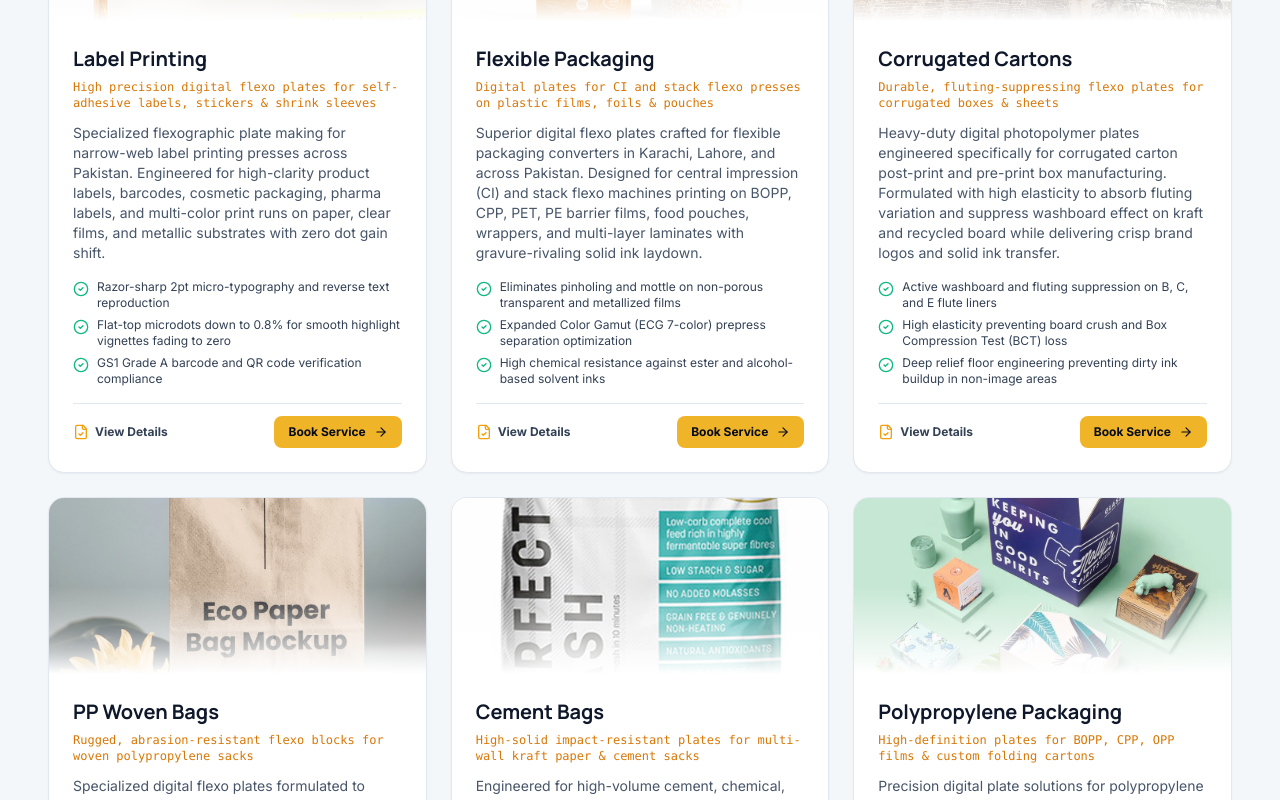
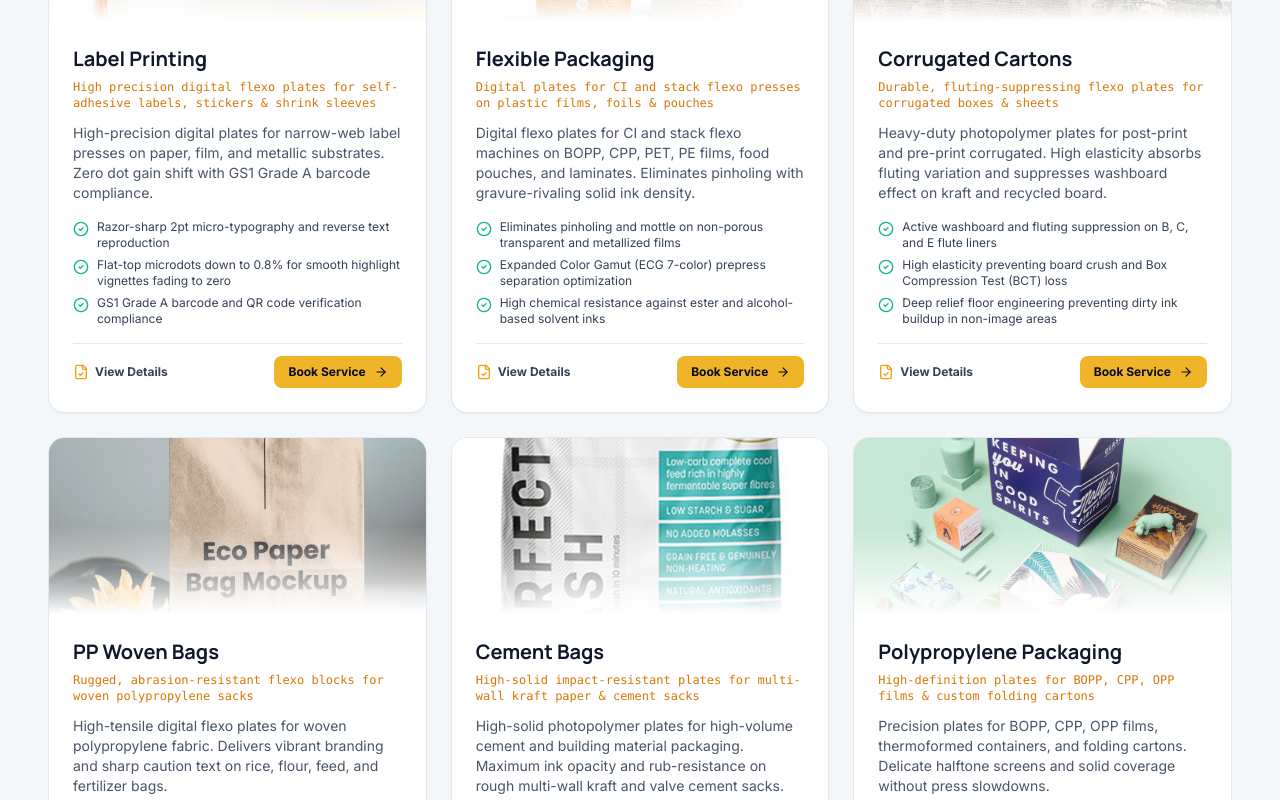
Before and after one commit to saqibvohra93/flexo-process-website, a React (Vite) app: page / in a window 1280 px wide. Shown: the part 1160-1960 px from the top of the page. Built offline with nearby package versions, Linux system fonts and the light colour scheme.

Commit message:
Shorten long descriptions under all 6 Services section cards

```diff
--- a/src/data/services.ts
+++ b/src/data/services.ts
@@ -16,7 +16,7 @@ export const SERVICES: ServiceItem[] = [
     id: 'label-printing',
     title: 'Label Printing',
     subtitle: 'High precision digital flexo plates for self-adhesive labels, stickers & shrink sleeves',
-    description: 'Specialized flexographic plate making for narrow-web label printing presses across Pakistan. Engineered for high-clarity product labels, barcodes, cosmetic packaging, pharma labels, and multi-color print runs on paper, clear films, and metallic substrates with zero dot gain shift.',
+    description: 'High-precision digital plates for narrow-web label presses on paper, film, and metallic substrates. Zero dot gain shift with GS1 Grade A barcode compliance.',
     icon: 'Tag',
     imageUrl: '/images/industries/labels.jpg',
     imageAlt: "Josh's Kitchen hexagonal jar product labels with high-definition botanical color printing",
@@ -38,7 +38,7 @@ export const SERVICES: ServiceItem[] = [
     id: 'flexible-packaging',
     title: 'Flexible Packaging',
     subtitle: 'Digital plates for CI and stack flexo presses on plastic films, foils & pouches',
-    description: 'Superior digital flexo plates crafted for flexible packaging converters in Karachi, Lahore, and across Pakistan. Designed for central impression (CI) and stack flexo machines printing on BOPP, CPP, PET, PE barrier films, food pouches, wrappers, and multi-layer laminates with gravure-rivaling solid ink laydown.',
+    description: 'Digital flexo plates for CI and stack flexo machines on BOPP, CPP, PET, PE films, food pouches, and laminates. Eliminates pinholing with gravure-rivaling solid ink density.',
     icon: 'Layers',
     imageUrl: '/images/industries/flexible-packaging.jpg',
     imageAlt: 'High-barrier flexible packaging stand-up pouches for food, coffee, dried fruit, and snacks',
@@ -60,7 +60,7 @@ export const SERVICES: ServiceItem[] = [
     id: 'corrugated-cartons',
     title: 'Corrugated Cartons',
     subtitle: 'Durable, fluting-suppressing flexo plates for corrugated boxes & sheets',
-    description: 'Heavy-duty digital photopolymer plates engineered specifically for corrugated carton post-print and pre-print box manufacturing. Formulated with high elasticity to absorb fluting variation and suppress washboard effect on kraft and recycled board while delivering crisp brand logos and solid ink transfer.',
+    description: 'Heavy-duty photopolymer plates for post-print and pre-print corrugated. High elasticity absorbs fluting variation and suppresses washboard effect on kraft and recycled board.',
     icon: 'Box',
     imageUrl: '/images/industries/corrugated.jpg',
     imageAlt: 'Fort Point Beer Co kraft corrugated cardboard shipping boxes with crisp geometric printing',
@@ -82,7 +82,7 @@ export const SERVICES: ServiceItem[] = [
     id: 'pp-woven-bags',
     title: 'PP Woven Bags',
     subtitle: 'Rugged, abrasion-resistant flexo blocks for woven polypropylene sacks',
-    description: 'Specialized digital flexo plates formulated to withstand the heavy mechanical abrasion of woven polypropylene fabric. Delivers strong ink transfer, vibrant solid branding, and sharp caution text on flour bags, rice sacks, feed bags, fertilizer sacks, and reusable shopping totes.',
+    description: 'High-tensile digital flexo plates for woven polypropylene fabric. Delivers vibrant branding and sharp caution text on rice, flour, feed, and fertilizer bags.',
     icon: 'Package',
     imageUrl: '/images/industries/pp-woven.jpg',
     imageAlt: 'Colorful printed PP woven and non-woven reusable shopping tote bags with custom logo and sunflower print',
@@ -104,7 +104,7 @@ export const SERVICES: ServiceItem[] = [
     id: 'cement-bags',
     title: 'Cement Bags',
     subtitle: 'High-solid impact-resistant plates for multi-wall kraft paper & cement sacks',
-    description: 'Engineered for high-volume cement, chemical, and building material packaging lines. These high-solid photopolymer plates deliver maximum ink opacity and rub-resistance on rough, porous multi-wall kraft paper and perforated valve cement sacks under continuous press pressure.',
+    description: 'High-solid photopolymer plates for high-volume cement and building material packaging. Maximum ink opacity and rub-resistance on rough multi-wall kraft and valve cement sacks.',
     icon: 'Archive',
     imageUrl: '/images/industries/cement-sacks.jpg',
     imageAlt: 'Benchmark Perfect Mash 20kg multi-wall industrial sack bag standing on wooden pallet in warehouse',
@@ -126,7 +126,7 @@ export const SERVICES: ServiceItem[] = [
     id: 'polypropylene-packaging',
     title: 'Polypropylene Packaging',
     subtitle: 'High-definition plates for BOPP, CPP, OPP films & custom folding cartons',
-    description: 'Precision digital plate solutions for polypropylene packaging converters printing on BOPP, CPP, OPP, thermoformed containers, and premium folding cartons. Allows converters to run delicate halftone photographic screens and solid background blocks simultaneously without press slowdowns.',
+    description: 'Precision plates for BOPP, CPP, OPP films, thermoformed containers, and folding cartons. Delicate halftone screens and solid coverage without press slowdowns.',
     icon: 'Sparkles',
     imageUrl: '/images/industries/polypropylene.jpg',
     imageAlt: 'Custom printed retail product folding cartons and mailer boxes with multi-color branding',
```
